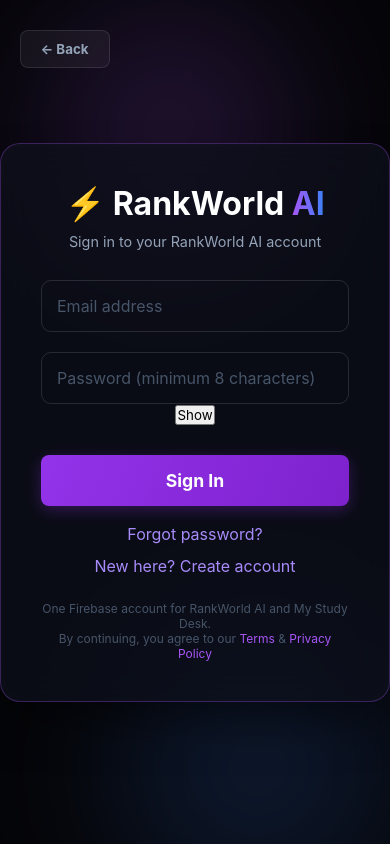
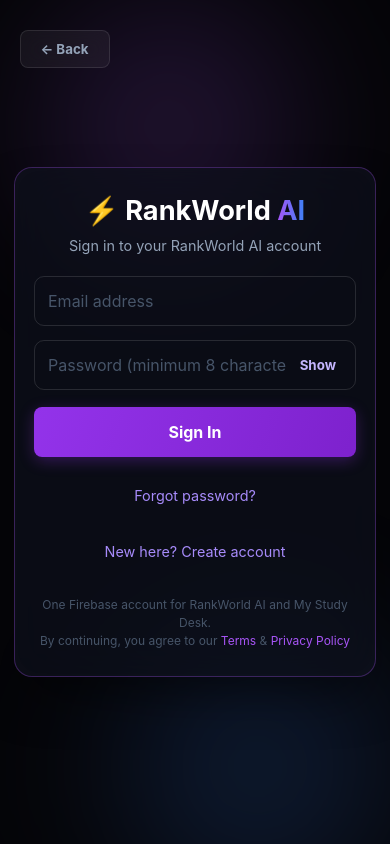
Before and after one commit to yuvrajbajaj38/my-desk, a React (Vite) app: page / in a window 390 px wide. Both pictures are taken after a click on the button "Start Free Trial". Built offline with nearby package versions, Linux system fonts and the light colour scheme; no server answers; the database is empty.

Commit message:
Polish mobile authentication and recovery UI

```diff
--- a/src/components/Auth.css
+++ b/src/components/Auth.css
@@ -211,3 +211,22 @@
 .auth-switches { display:flex; flex-direction:column; gap:12px; margin-top:18px; }
 .auth-switches button { background:none; border:0; color:#a78bfa; cursor:pointer; font:inherit; }
 .auth-notice { color:#86efac; font-size:.9rem; margin:0 0 16px; }
+
+
+.auth-password-wrap { position: relative; width: 100%; }
+.auth-password-wrap .auth-email-input { padding-right: 68px; }
+.password-visibility { position: absolute; right: 12px; top: 50%; transform: translateY(-50%); border: 0; background: transparent; color: #c4b5fd; font-weight: 700; cursor: pointer; padding: 8px; }
+.auth-reset-quick { margin-top: 12px; border: 1px solid rgba(248,113,113,.45); color: #fecaca; background: rgba(127,29,29,.18); border-radius: 10px; padding: 11px 14px; width: 100%; cursor: pointer; }
+.auth-container { padding: 24px 16px; box-sizing: border-box; }
+@media (max-width: 640px) {
+  .auth-container { min-height: 100svh; align-items: center; padding: 18px 14px; }
+  .auth-card { width: 100%; max-width: 440px; padding: 26px 19px; border-radius: 18px; }
+  .auth-header { margin-bottom: 22px; }
+  .auth-header h2 { font-size: 1.7rem; }
+  .auth-form { gap: 14px; }
+  .auth-email-input { min-height: 50px; font-size: 16px; padding: 13px; }
+  .auth-btn { min-height: 50px; font-size: 1rem; margin-top: 3px; }
+  .auth-switches { gap: 16px; }
+  .auth-switches button { min-height: 40px; font-size: .9rem; }
+  .auth-footer { line-height: 1.5; }
+}
```
